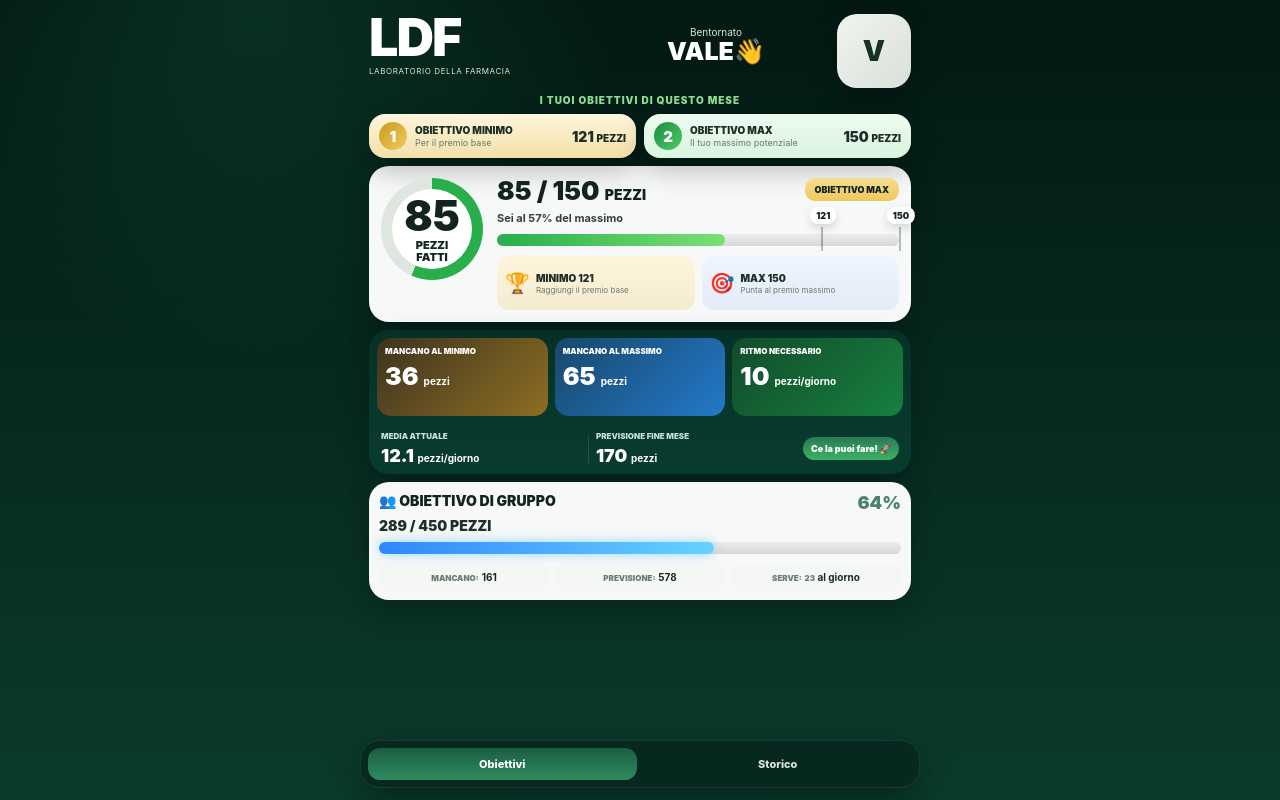
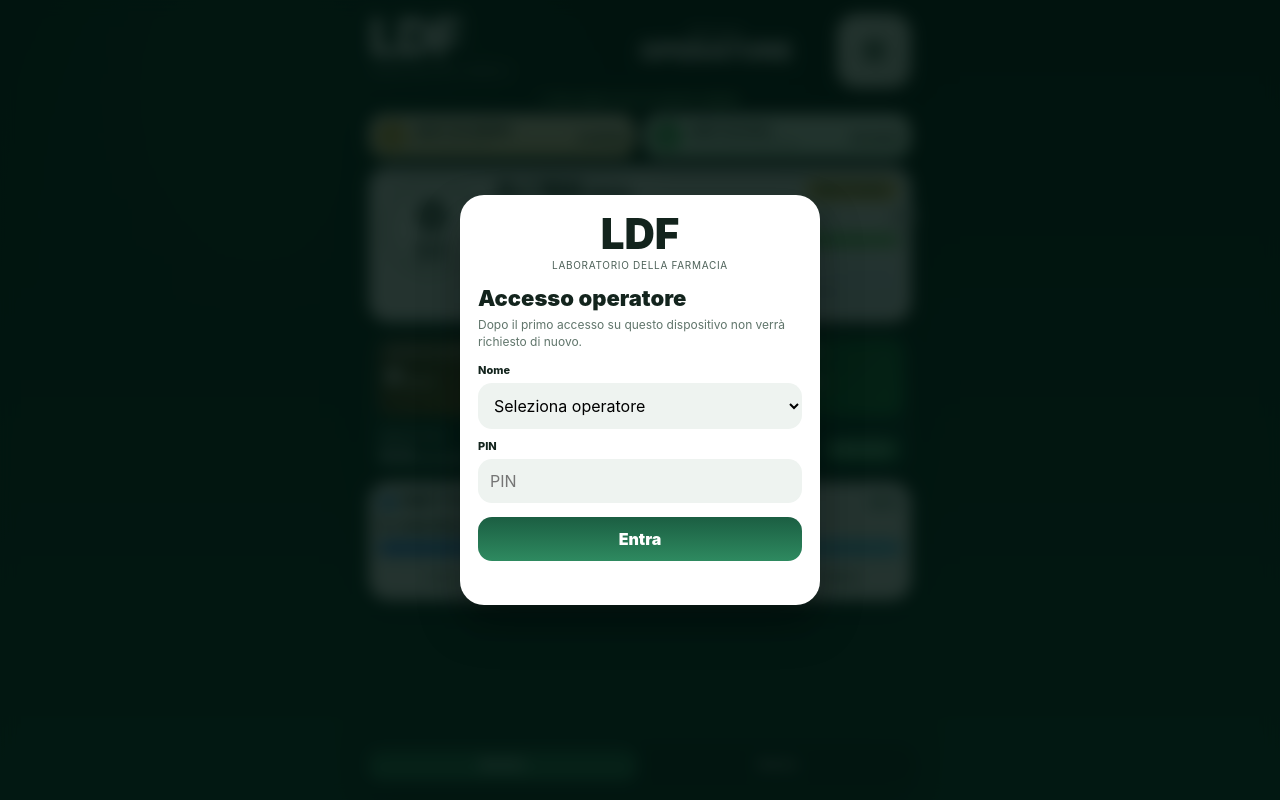
Before and after one commit to Vale2859/Obbiettivo-farmacia-, a plain HTML site: page index.html in a window 1280 px wide. Drawn offline with Linux system fonts and the light colour scheme.

Commit message:
Add files via upload

```diff
--- a/app.js
+++ b/app.js
@@ -1,7 +1,8 @@
+
+const LS_USER_KEY = 'ldf_logged_user';
 
 function clamp(v,min,max){ return Math.max(min, Math.min(max, v)); }
-
-const DATA_PROMISE = fetch('dati.json').then(r => r.json());
+function sum(arr){ return (arr || []).reduce((a,b) => a + Number(b || 0), 0); }
 
 function showPage(page){
   document.querySelectorAll('.page').forEach(p => p.classList.remove('active'));
@@ -11,13 +12,31 @@
   });
 }
 
-DATA_PROMISE.then(data => {
-  const user = data.operatori.find(x => x.nome === 'Vale') || data.operatori[0];
-  const current = user.pezzi;
+function setLoggedUser(name){
+  localStorage.setItem(LS_USER_KEY, name);
+}
+function getLoggedUser(){
+  return localStorage.getItem(LS_USER_KEY) || '';
+}
+function clearLoggedUser(){
+  localStorage.removeItem(LS_USER_KEY);
+}
+
+fetch('dati.json').then(r => r.json()).then(data => {
+  const operators = data.operatori || [];
+
+  function applyUser(user){
+    const name = user.nome;
+    const initial = name ? name.charAt(0).toUpperCase() : 'O';
+    document.getElementById('welcomeName').textContent = name.toUpperCase() + '👋';
+    document.getElementById('avatarInitial').textContent = initial;
+    document.getElementById('storicoUserName').textContent = name;
+
+    const current = sum(user.settimane);
     const minGoal = data.premi.min;
     const maxGoal = data.premi.max;
-  const passed = Math.max(data.giorniPassati, 1);
-  const total = data.giorniTotali;
+    const passed = Math.max(Number(data.giorniPassati || 1), 1);
+    const total = Math.max(Number(data.giorniTotali || 30), 1);
     const left = Math.max(total - passed, 1);
 
     const toMin = Math.max(minGoal - current, 0);
@@ -27,13 +46,19 @@
     const needDay = toMax > 0 ? Math.ceil(toMax / left) : 0;
     const percent = clamp((current / maxGoal) * 100, 0, 100);
 
-  const groupCurrent = data.operatori.reduce((s,o) => s + o.pezzi, 0);
+    const groupCurrent = sum(data.gruppoSettimane);
     const groupPercent = clamp((groupCurrent / data.obiettivoGruppo) * 100, 0, 100);
     const groupMissing = Math.max(data.obiettivoGruppo - groupCurrent, 0);
     const groupForecast = Math.round((groupCurrent / passed) * total);
     const groupNeed = groupMissing > 0 ? Math.ceil(groupMissing / left) : 0;
 
-  document.getElementById('welcomeName').textContent = user.nome.toUpperCase() + '👋';
+    document.getElementById('goalMinTop').textContent = minGoal;
+    document.getElementById('goalMaxTop').textContent = maxGoal;
+    document.getElementById('minMarkerText').textContent = minGoal;
+    document.getElementById('maxMarkerText').textContent = maxGoal;
+    document.getElementById('miniMinText').textContent = minGoal;
+    document.getElementById('miniMaxText').textContent = maxGoal;
+
     document.getElementById('piecesDone').textContent = current;
     document.getElementById('heroBig').innerHTML = `${current} / ${maxGoal} <span>PEZZI</span>`;
     document.getElementById('heroPercentText').textContent = `Sei al ${Math.round(percent)}% del massimo`;
@@ -43,29 +68,28 @@
     document.getElementById('avg').innerHTML = `${avg.toFixed(1)} <span>pezzi/giorno</span>`;
     document.getElementById('forecast').innerHTML = `${forecast} <span>pezzi</span>`;
     document.getElementById('forecastPill').textContent = forecast >= maxGoal ? 'Ce la puoi fare! 🚀' : (forecast >= minGoal ? 'Premio alla portata' : 'Serve spingere');
+
     document.getElementById('groupPercent').textContent = `${Math.round(groupPercent)}%`;
     document.getElementById('groupMain').textContent = `${groupCurrent} / ${data.obiettivoGruppo} PEZZI`;
     document.getElementById('groupMissing').textContent = groupMissing;
     document.getElementById('groupForecast').textContent = groupForecast;
     document.getElementById('groupNeed').textContent = groupNeed;
+
     document.getElementById('heroFill').style.width = `${percent}%`;
     document.getElementById('groupFill').style.width = `${groupPercent}%`;
     document.getElementById('ring').style.setProperty('--p', percent.toFixed(2));
 
-  // storico
-  document.getElementById('storicoUserName').textContent = user.nome;
-  const months = data.storicoMensile || [];
-  const annualTotal = months.reduce((s,m) => s + (m.personali[user.nome] || 0), 0);
-  const annualPercent = clamp((annualTotal / data.obiettivoAnnuale) * 100, 0, 999);
-  document.getElementById('annualTotal').textContent = annualTotal;
-  document.getElementById('annualPercent').textContent = `${Math.round((annualTotal / data.obiettivoAnnuale) * 100)}%`;
-  document.getElementById('annualFill').style.width = `${Math.min(annualPercent,100)}%`;
+    const annualGroupTotal = (data.storicoMensile || []).reduce((acc, item) => acc + Number(item.gruppo || 0), 0);
+    const annualFill = clamp((annualGroupTotal / data.obiettivoAnnuale) * 100, 0, 100);
+    document.getElementById('annualTotal').textContent = annualGroupTotal;
+    document.getElementById('annualPercent').textContent = `${Math.round((annualGroupTotal / data.obiettivoAnnuale) * 100)}%`;
+    document.getElementById('annualFill').style.width = `${annualFill}%`;
 
-  const wrap = document.getElementById('monthsList');
-  wrap.innerHTML = '';
-  months.forEach(m => {
-    const mine = m.personali[user.nome] || 0;
-    const group = m.gruppo || 0;
+    const monthsWrap = document.getElementById('monthsList');
+    monthsWrap.innerHTML = '';
+    (data.storicoMensile || []).forEach(m => {
+      const mine = Number((m.personali || {})[name] || 0);
+      const group = Number(m.gruppo || 0);
       const row = document.createElement('div');
       row.className = 'month-row';
       row.innerHTML = `
@@ -81,10 +105,42 @@
           <div class="month-box-sub">pezzi</div>
         </div>
       `;
-    wrap.appendChild(row);
+      monthsWrap.appendChild(row);
+    });
+  }
+
+  function login(name, pin){
+    const user = operators.find(o => o.nome === name && String(o.pin) === String(pin));
+    if (!user) return false;
+    setLoggedUser(user.nome);
+    document.getElementById('loginOverlay').style.display = 'none';
+    applyUser(user);
+    return true;
+  }
+
+  const savedUser = getLoggedUser();
+  const autoUser = operators.find(o => o.nome === savedUser);
+  if (autoUser) {
+    document.getElementById('loginOverlay').style.display = 'none';
+    applyUser(autoUser);
+  }
+
+  document.getElementById('loginBtn').addEventListener('click', () => {
+    const name = document.getElementById('loginNome').value;
+    const pin = document.getElementById('loginPin').value.trim();
+    const ok = login(name, pin);
+    document.getElementById('loginError').textContent = ok ? '' : 'Nome o PIN non corretti.';
   });
 
   document.querySelectorAll('.nav').forEach(btn => {
     btn.addEventListener('click', () => showPage(btn.dataset.target));
   });
+
+  document.getElementById('logoutBtn').addEventListener('click', () => {
+    clearLoggedUser();
+    showPage('obiettivi');
+    document.getElementById('loginOverlay').style.display = 'flex';
+    document.getElementById('loginPin').value = '';
+    document.getElementById('loginError').textContent = '';
   });
+});
--- a/dati.json
+++ b/dati.json
@@ -1,6 +1,6 @@
 {
-  "giorniTotali": 14,
-  "giorniPassati": 7,
+  "giorniTotali": 30,
+  "giorniPassati": 0,
   "obiettivoGruppo": 450,
   "obiettivoAnnuale": 5400,
   "premi": {
@@ -9,141 +9,153 @@
   },
   "operatori": [
     {
-      "nome": "Vale",
-      "pezzi": 85
+      "nome": "Cosimo",
+      "pin": "1",
+      "settimane": [
+        0,
+        0,
+        0,
+        0,
+        0
+      ]
     },
     {
       "nome": "Daniela",
-      "pezzi": 82
-    },
-    {
-      "nome": "Cosimo",
-      "pezzi": 65
+      "pin": "2",
+      "settimane": [
+        0,
+        0,
+        0,
+        0,
+        0
+      ]
     },
     {
       "nome": "Patrizia",
-      "pezzi": 57
+      "pin": "3",
+      "settimane": [
+        0,
+        0,
+        0,
+        0,
+        0
+      ]
     }
+  ],
+  "gruppoSettimane": [
+    0,
+    0,
+    0,
+    0,
+    0
   ],
   "storicoMensile": [
     {
       "mese": "Gennaio",
-      "gruppo": 402,
+      "gruppo": 0,
       "personali": {
-        "Vale": 118,
-        "Daniela": 104,
-        "Cosimo": 95,
-        "Patrizia": 85
+        "Cosimo": 0,
+        "Daniela": 0,
+        "Patrizia": 0
       }
     },
     {
       "mese": "Febbraio",
-      "gruppo": 436,
+      "gruppo": 0,
       "personali": {
-        "Vale": 126,
-        "Daniela": 110,
-        "Cosimo": 102,
-        "Patrizia": 98
+        "Cosimo": 0,
+        "Daniela": 0,
+        "Patrizia": 0
       }
     },
     {
       "mese": "Marzo",
-      "gruppo": 458,
+      "gruppo": 0,
       "personali": {
-        "Vale": 134,
-        "Daniela": 116,
-        "Cosimo": 108,
-        "Patrizia": 100
+        "Cosimo": 0,
+        "Daniela": 0,
+        "Patrizia": 0
       }
     },
     {
       "mese": "Aprile",
-      "gruppo": 472,
+      "gruppo": 0,
       "personali": {
-        "Vale": 139,
-        "Daniela": 118,
-        "Cosimo": 112,
-        "Patrizia": 103
+        "Cosimo": 0,
+        "Daniela": 0,
+        "Patrizia": 0
       }
     },
     {
       "mese": "Maggio",
-      "gruppo": 448,
+      "gruppo": 0,
       "personali": {
-        "Vale": 128,
-        "Daniela": 117,
-        "Cosimo": 106,
-        "Patrizia": 97
+        "Cosimo": 0,
+        "Daniela": 0,
+        "Patrizia": 0
       }
     },
     {
       "mese": "Giugno",
-      "gruppo": 486,
+      "gruppo": 0,
       "personali": {
-        "Vale": 145,
-        "Daniela": 121,
-        "Cosimo": 116,
-        "Patrizia": 104
+        "Cosimo": 0,
+        "Daniela": 0,
+        "Patrizia": 0
       }
     },
     {
       "mese": "Luglio",
-      "gruppo": 501,
+      "gruppo": 0,
       "personali": {
-        "Vale": 152,
-        "Daniela": 127,
-        "Cosimo": 120,
-        "Patrizia": 102
+        "Cosimo": 0,
+        "Daniela": 0,
+        "Patrizia": 0
       }
     },
     {
       "mese": "Agosto",
-      "gruppo": 438,
+      "gruppo": 0,
       "personali": {
-        "Vale": 121,
-        "Daniela": 112,
-        "Cosimo": 109,
-        "Patrizia": 96
+        "Cosimo": 0,
+        "Daniela": 0,
+        "Patrizia": 0
       }
     },
     {
       "mese": "Settembre",
-      "gruppo": 467,
+      "gruppo": 0,
       "personali": {
-        "Vale": 137,
-        "Daniela": 119,
-        "Cosimo": 111,
-        "Patrizia": 100
+        "Cosimo": 0,
+        "Daniela": 0,
+        "Patrizia": 0
       }
     },
     {
       "mese": "Ottobre",
-      "gruppo": 489,
+      "gruppo": 0,
       "personali": {
-        "Vale": 149,
-        "Daniela": 124,
-        "Cosimo": 115,
-        "Patrizia": 101
+        "Cosimo": 0,
+        "Daniela": 0,
+        "Patrizia": 0
       }
     },
     {
       "mese": "Novembre",
-      "gruppo": 455,
+      "gruppo": 0,
       "personali": {
-        "Vale": 133,
-        "Daniela": 118,
-        "Cosimo": 108,
-        "Patrizia": 96
+        "Cosimo": 0,
+        "Daniela": 0,
+        "Patrizia": 0
       }
     },
     {
       "mese": "Dicembre",
-      "gruppo": 512,
+      "gruppo": 0,
       "personali": {
-        "Vale": 158,
-        "Daniela": 132,
-        "Cosimo": 121,
-        "Patrizia": 101
+        "Cosimo": 0,
+        "Daniela": 0,
+        "Patrizia": 0
       }
     }
   ]
--- a/index.html
+++ b/index.html
@@ -8,6 +8,32 @@
   <link rel="stylesheet" href="style.css">
 </head>
 <body>
+  <div id="loginOverlay" class="login-overlay">
+    <div class="login-card">
+      <div class="login-brand">
+        <div class="login-logo">LDF</div>
+        <div class="login-sub">LABORATORIO DELLA FARMACIA</div>
+      </div>
+
+      <div class="login-title">Accesso operatore</div>
+      <div class="login-copy">Dopo il primo accesso su questo dispositivo non verrà richiesto di nuovo.</div>
+
+      <label class="login-label" for="loginNome">Nome</label>
+      <select id="loginNome" class="login-field">
+        <option value="">Seleziona operatore</option>
+        <option value="Cosimo">Cosimo</option>
+        <option value="Daniela">Daniela</option>
+        <option value="Patrizia">Patrizia</option>
+      </select>
+
+      <label class="login-label" for="loginPin">PIN</label>
+      <input id="loginPin" class="login-field" type="password" inputmode="numeric" placeholder="PIN">
+
+      <button id="loginBtn" class="login-btn">Entra</button>
+      <div id="loginError" class="login-error"></div>
+    </div>
+  </div>
+
   <main class="app">
     <section id="page-obiettivi" class="page active">
       <header class="top">
@@ -18,11 +44,11 @@
 
         <div class="welcome">
           <div class="welcome-small">Bentornato</div>
-          <div class="welcome-name" id="welcomeName">VALE👋</div>
+          <div class="welcome-name" id="welcomeName">OPERATORE</div>
         </div>
 
         <div class="avatar-card">
-          <div class="avatar-initial">V</div>
+          <div class="avatar-initial" id="avatarInitial">O</div>
         </div>
       </header>
 
@@ -35,7 +61,7 @@
             <div class="goal-title">OBIETTIVO MINIMO</div>
             <div class="goal-sub">Per il premio base</div>
           </div>
-          <div class="goal-value">121 <span>PEZZI</span></div>
+          <div class="goal-value"><span id="goalMinTop">121</span> <span>PEZZI</span></div>
         </div>
 
         <div class="goal-chip green">
@@ -44,7 +70,7 @@
             <div class="goal-title">OBIETTIVO MAX</div>
             <div class="goal-sub">Il tuo massimo potenziale</div>
           </div>
-          <div class="goal-value">150 <span>PEZZI</span></div>
+          <div class="goal-value"><span id="goalMaxTop">150</span> <span>PEZZI</span></div>
         </div>
       </section>
 
@@ -53,7 +79,7 @@
           <div class="hero-left">
             <div class="ring" id="ring">
               <div class="ring-inner">
-                <div class="ring-value" id="piecesDone">85</div>
+                <div class="ring-value" id="piecesDone">0</div>
                 <div class="ring-text">PEZZI<br>FATTI</div>
               </div>
             </div>
@@ -61,30 +87,30 @@
 
           <div class="hero-right">
             <div class="hero-line">
-              <div class="hero-big" id="heroBig">85 / 150 <span>PEZZI</span></div>
+              <div class="hero-big" id="heroBig">0 / 150 <span>PEZZI</span></div>
               <div class="hero-pill">OBIETTIVO MAX</div>
             </div>
 
-            <div class="hero-percent" id="heroPercentText">Sei al 56% del massimo</div>
+            <div class="hero-percent" id="heroPercentText">Sei allo 0% del massimo</div>
 
             <div class="track silver">
               <div class="fill green-fill" id="heroFill"></div>
-              <div class="marker min-marker"><span>121</span></div>
-              <div class="marker max-marker"><span>150</span></div>
+              <div class="marker min-marker"><span id="minMarkerText">121</span></div>
+              <div class="marker max-marker"><span id="maxMarkerText">150</span></div>
             </div>
 
             <div class="mini-goal-row">
               <div class="mini-goal gold-lite">
                 <div class="mini-icon">🏆</div>
                 <div>
-                  <div class="mini-title">MINIMO 121</div>
+                  <div class="mini-title">MINIMO <span id="miniMinText">121</span></div>
                   <div class="mini-sub">Raggiungi il premio base</div>
                 </div>
               </div>
               <div class="mini-goal blue-lite">
                 <div class="mini-icon">🎯</div>
                 <div>
-                  <div class="mini-title">MAX 150</div>
+                  <div class="mini-title">MAX <span id="miniMaxText">150</span></div>
                   <div class="mini-sub">Punta al premio massimo</div>
                 </div>
               </div>
@@ -96,44 +122,44 @@
       <section class="stats dark-card">
         <div class="stat amber">
           <div class="stat-title">MANCANO AL MINIMO</div>
-          <div class="stat-value" id="toMin">36 <span>pezzi</span></div>
+          <div class="stat-value" id="toMin">0 <span>pezzi</span></div>
         </div>
         <div class="stat blue">
           <div class="stat-title">MANCANO AL MASSIMO</div>
-          <div class="stat-value" id="toMax">65 <span>pezzi</span></div>
+          <div class="stat-value" id="toMax">0 <span>pezzi</span></div>
         </div>
         <div class="stat green">
           <div class="stat-title">RITMO NECESSARIO</div>
-          <div class="stat-value" id="needDay">7 <span>pezzi/giorno</span></div>
+          <div class="stat-value" id="needDay">0 <span>pezzi/giorno</span></div>
         </div>
 
         <div class="bottom-stats">
           <div class="bottom-stat">
             <div class="bottom-title">MEDIA ATTUALE</div>
-            <div class="bottom-value" id="avg">6.1 <span>pezzi/giorno</span></div>
+            <div class="bottom-value" id="avg">0.0 <span>pezzi/giorno</span></div>
           </div>
           <div class="divider"></div>
           <div class="bottom-stat">
             <div class="bottom-title">PREVISIONE FINE MESE</div>
-            <div class="bottom-value" id="forecast">183 <span>pezzi</span></div>
+            <div class="bottom-value" id="forecast">0 <span>pezzi</span></div>
           </div>
-          <div class="forecast-pill" id="forecastPill">Ce la puoi fare! 🚀</div>
+          <div class="forecast-pill" id="forecastPill">Inizia il mese</div>
         </div>
       </section>
 
       <section class="card white group-card">
         <div class="row-head">
           <div class="section-title">👥 OBIETTIVO DI GRUPPO</div>
-          <div class="section-percent" id="groupPercent">64%</div>
+          <div class="section-percent" id="groupPercent">0%</div>
         </div>
-        <div class="group-main" id="groupMain">289 / 450 PEZZI</div>
+        <div class="group-main" id="groupMain">0 / 450 PEZZI</div>
         <div class="track silver group-track">
           <div class="fill blue-fill glow" id="groupFill"></div>
         </div>
         <div class="group-row">
-          <div class="group-item"><span>MANCANO:</span> <strong id="groupMissing">161</strong></div>
-          <div class="group-item"><span>PREVISIONE:</span> <strong id="groupForecast">578</strong></div>
-          <div class="group-item"><span>SERVE:</span> <strong><span id="groupNeed">23</span> al giorno</strong></div>
+          <div class="group-item"><span>MANCANO:</span> <strong id="groupMissing">450</strong></div>
+          <div class="group-item"><span>PREVISIONE:</span> <strong id="groupForecast">0</strong></div>
+          <div class="group-item"><span>SERVE:</span> <strong><span id="groupNeed">0</span> al giorno</strong></div>
         </div>
       </section>
     </section>
@@ -144,13 +170,13 @@
           <div class="storico-kicker">Storico annuale</div>
           <div class="storico-title">Andamento</div>
         </div>
-        <div class="storico-badge" id="storicoUserName">Vale</div>
+        <div class="storico-badge" id="storicoUserName">Operatore</div>
       </header>
 
       <section class="card annual-card">
         <div class="annual-head">
           <div>
-            <div class="annual-kicker">Totale annuale</div>
+            <div class="annual-kicker">Raggiungimento annuale</div>
             <div class="annual-big"><span id="annualTotal">0</span> / 5400 <span>pz</span></div>
           </div>
           <div class="annual-percent" id="annualPercent">0%</div>
@@ -167,6 +193,8 @@
         </div>
         <div id="monthsList"></div>
       </section>
+
+      <button id="logoutBtn" class="logout-btn">Cambia operatore</button>
     </section>
 
     <div class="nav-spacer"></div>
--- a/style.css
+++ b/style.css
@@ -10,10 +10,42 @@
   min-height:100vh; color:#fff;
   background:radial-gradient(circle at 20% 0%, rgba(33,154,111,.18), transparent 28%), linear-gradient(180deg,var(--bg1),var(--bg2));
 }
-button{font:inherit}
+button,select,input{font:inherit}
 .app{width:min(100%,560px);margin:0 auto;padding:14px 9px calc(108px + env(safe-area-inset-bottom))}
 .page{display:none}
 .page.active{display:block}
+
+.login-overlay{
+  position:fixed; inset:0; z-index:99;
+  display:flex; align-items:center; justify-content:center;
+  padding:18px;
+  background:rgba(2,19,15,.86);
+  backdrop-filter:blur(8px);
+}
+.login-card{
+  width:min(100%,360px);
+  background:#ffffff;
+  color:#13241d;
+  border-radius:24px;
+  padding:18px;
+  box-shadow:0 20px 40px rgba(0,0,0,.35);
+}
+.login-brand{text-align:center; margin-bottom:14px}
+.login-logo{font-size:42px; font-weight:900; line-height:1}
+.login-sub{font-size:10px; color:#4d6158; letter-spacing:.7px; margin-top:4px}
+.login-title{font-size:22px; font-weight:900; margin-top:8px}
+.login-copy{font-size:12px; color:#60756b; line-height:1.4; margin-top:6px; margin-bottom:12px}
+.login-label{display:block; font-size:11px; font-weight:800; margin:10px 0 6px}
+.login-field{
+  width:100%; border:none; outline:none;
+  border-radius:14px; background:#eef3f0; padding:12px 12px;
+}
+.login-btn{
+  width:100%; border:none; border-radius:14px; padding:12px; margin-top:14px;
+  background:linear-gradient(180deg,#1b5e42,#2e8a60); color:#fff; font-weight:900;
+}
+.login-error{min-height:18px; margin-top:8px; font-size:11px; color:#b62121}
+
 .top{display:grid;grid-template-columns:1fr 1fr 74px;gap:8px;align-items:start;margin-bottom:6px}
 .logo-main{font-size:52px;font-weight:900;line-height:.92;letter-spacing:-2px}
 .logo-sub{font-size:8px;color:#d6e8de;letter-spacing:.6px;margin-top:4px}
@@ -23,6 +55,7 @@
 .avatar-card{width:74px;height:74px;border-radius:20px;background:linear-gradient(135deg,#f1f4ef,#d8e0d8);box-shadow:var(--shadow);display:grid;place-items:center;justify-self:end}
 .avatar-initial{color:#163322;font-size:28px;font-weight:900}
 .month-title{text-align:center;font-size:10px;font-weight:900;color:#8edd93;letter-spacing:1px;margin:6px 0 8px}
+
 .goal-top{display:grid;grid-template-columns:1fr 1fr;gap:8px;margin-bottom:8px}
 .goal-chip{border-radius:16px;padding:8px 10px;display:grid;grid-template-columns:auto 1fr auto;gap:8px;align-items:center;box-shadow:var(--shadow)}
 .goal-chip.gold{background:linear-gradient(180deg,#fff6de,#f2e0a7)}
@@ -33,11 +66,12 @@
 .goal-sub{font-size:9px;color:#687970;margin-top:1px}
 .goal-value{font-size:14px;font-weight:900;color:#1c2e27;white-space:nowrap}
 .goal-value span{font-size:10px}
+
 .card{border-radius:20px;box-shadow:var(--shadow);margin-bottom:8px}
 .white{background:rgba(255,255,255,.97);color:var(--text)}
 .hero-card{padding:12px}
 .hero-grid{display:grid;grid-template-columns:106px 1fr;gap:10px;align-items:start}
-.ring{--p:56;width:102px;height:102px;border-radius:50%;background:conic-gradient(var(--green) calc(var(--p) * 1%), #dfe5df 0);display:grid;place-items:center;position:relative}
+.ring{--p:0;width:102px;height:102px;border-radius:50%;background:conic-gradient(var(--green) calc(var(--p) * 1%), #dfe5df 0);display:grid;place-items:center;position:relative}
 .ring:after{content:"";position:absolute;inset:11px;background:#fff;border-radius:50%}
 .ring-inner{position:relative;z-index:1;text-align:center}
 .ring-value{font-size:42px;font-weight:900;line-height:1}
@@ -63,6 +97,7 @@
 .mini-icon{font-size:20px;line-height:1}
 .mini-title{font-size:10px;font-weight:900;color:#1c2e27}
 .mini-sub{font-size:8px;color:#687970;margin-top:2px;line-height:1.1}
+
 .dark-card{background:linear-gradient(180deg, rgba(6,49,39,.94), rgba(9,61,47,.94));border-radius:20px;box-shadow:var(--shadow);padding:8px;margin-bottom:8px}
 .stats{display:grid;grid-template-columns:1fr 1fr 1fr;gap:7px}
 .stat{min-height:78px;border-radius:14px;padding:8px;color:#fff}
@@ -78,6 +113,7 @@
 .bottom-value{margin-top:4px;font-size:18px;font-weight:900}
 .bottom-value span{font-size:10px;font-weight:700}
 .forecast-pill{background:linear-gradient(180deg,#2a7a53,#3cb267);padding:6px 8px;border-radius:999px;font-size:9px;font-weight:900;white-space:nowrap}
+
 .group-card{padding:10px}
 .row-head{display:flex;justify-content:space-between;gap:8px;align-items:flex-start}
 .section-title{font-size:14px;font-weight:900}
@@ -111,6 +147,7 @@
 .month-box-title{font-size:8px;color:var(--muted);font-weight:900}
 .month-box-value{font-size:18px;font-weight:900;line-height:1;margin-top:4px}
 .month-box-sub{font-size:9px;color:var(--muted);margin-top:4px}
+.logout-btn{width:100%;border:none;background:rgba(255,255,255,.12);color:#fff;border-radius:14px;padding:12px;margin-top:8px}
 
 .nav-spacer{height:8px}
 .bottom-nav{position:fixed;left:50%;bottom:12px;transform:translateX(-50%);width:min(calc(100% - 24px),560px);padding:7px;padding-bottom:calc(7px + env(safe-area-inset-bottom));border-radius:20px;background:rgba(8,39,31,.95);border:1px solid rgba(255,255,255,.08);box-shadow:0 14px 34px rgba(0,0,0,.35);display:grid;grid-template-columns:repeat(2,1fr);gap:7px}
```
Also changed, not shown: README_AGGIORNAMENTO.txt (added). Lines whose indentation alone changed are shown as unchanged.
